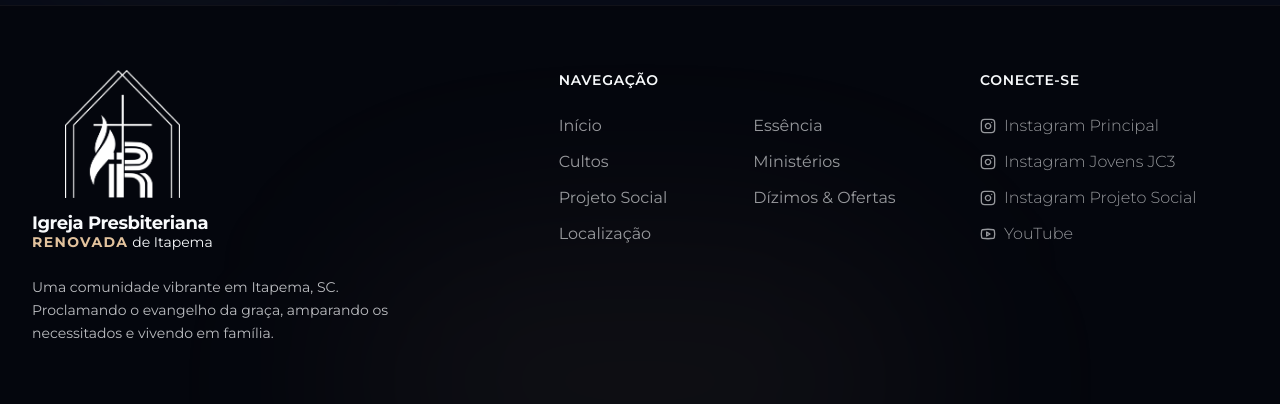
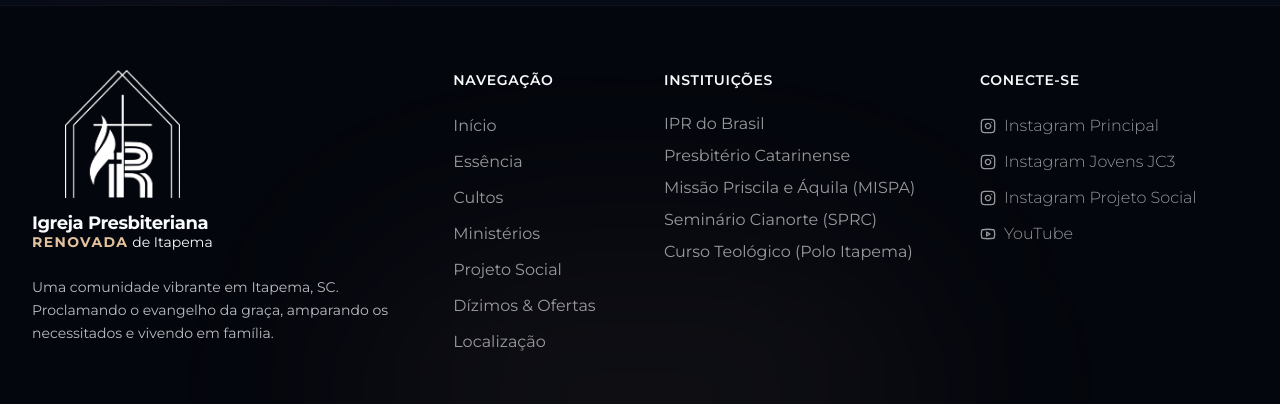
Before and after one commit to Nbioni/ipr-itapema-website, a Next.js app: page / in a window 1280 px wide. Shown: the part 6543-6947 px from the top of the page. Built offline with nearby package versions, Linux system fonts and the light colour scheme.

Commit message:
adicionando links no footer

```diff
--- a/src/components/Footer.tsx
+++ b/src/components/Footer.tsx
@@ -22,6 +22,14 @@
   { name: "Localização", href: "#localizacao" },
 ];
 
+const institutionLinks = [
+  { name: "IPR do Brasil", href: "https://iprb.org.br/" },
+  { name: "Presbitério Catarinense", href: "https://renovada.app.br/" },
+  { name: "Missão Priscila e Áquila (MISPA)", href: "https://mispa.org.br/" },
+  { name: "Seminário Cianorte (SPRC)", href: "https://www.instagram.com/spr_cianorte/" },
+  { name: "Curso Teológico (Polo Itapema)", href: "https://www.instagram.com/teologia_polo_itapema/" },
+];
+
 export default function Footer() {
   const scrollToTop = () => {
     window.scrollTo({ top: 0, behavior: "smooth" });
@@ -36,7 +44,7 @@
         <div className="grid grid-cols-1 md:grid-cols-12 gap-12 mb-16">
 
           {/* Logo & Info column */}
-          <div className="md:col-span-5 flex flex-col items-start gap-4">
+          <div className="md:col-span-4 flex flex-col items-start gap-4">
             <Link href="#inicio" className="flex flex-col items-center gap-3 group">
               <div className="relative w-32 h-32 overflow-hidden shrink-0">
                 <Image
@@ -62,11 +70,11 @@
           </div>
 
           {/* Quick Links Column */}
-          <div className="md:col-span-4">
+          <div className="md:col-span-2">
             <h4 className="text-sm font-semibold text-foreground uppercase tracking-wider mb-6">
               Navegação
             </h4>
-            <ul className="grid grid-cols-2 gap-x-4 gap-y-3">
+            <ul className="flex flex-col gap-3">
               {menuLinks.map((link) => (
                 <li key={link.name}>
                   <a
@@ -74,6 +82,27 @@
                     className="text-md text-foreground/60 hover:text-brand-accent hover:underline transition-all"
                   >
                     {link.name}
+                  </a>
+                </li>
+              ))}
+            </ul>
+          </div>
+
+          {/* Institutions Column */}
+          <div className="md:col-span-3">
+            <h4 className="text-sm font-semibold text-foreground uppercase tracking-wider mb-6">
+              Instituições
+            </h4>
+            <ul className="flex flex-col gap-3">
+              {institutionLinks.map((inst) => (
+                <li key={inst.name}>
+                  <a
+                    href={inst.href}
+                    target="_blank"
+                    rel="noopener noreferrer"
+                    className="text-md text-foreground/60 hover:text-brand-accent hover:underline transition-all block leading-tight"
+                  >
+                    {inst.name}
                   </a>
                 </li>
               ))}
```
